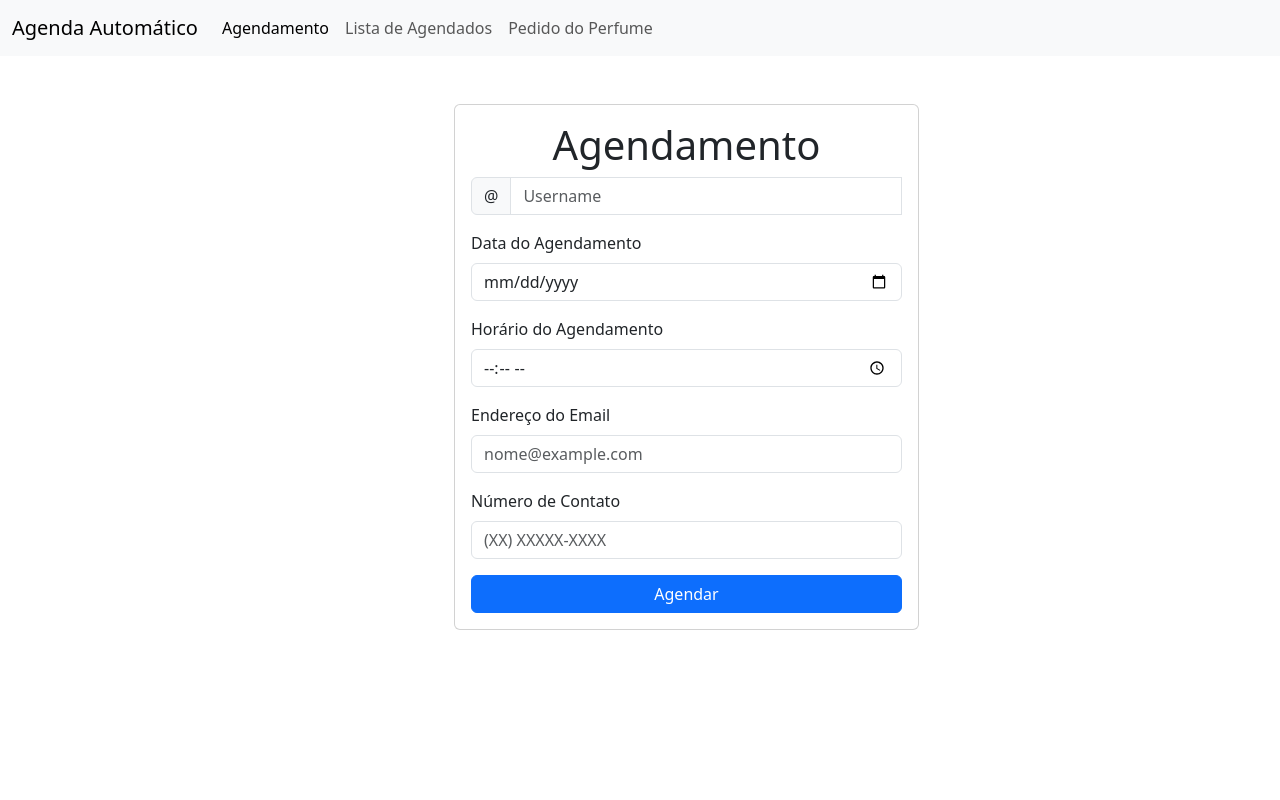
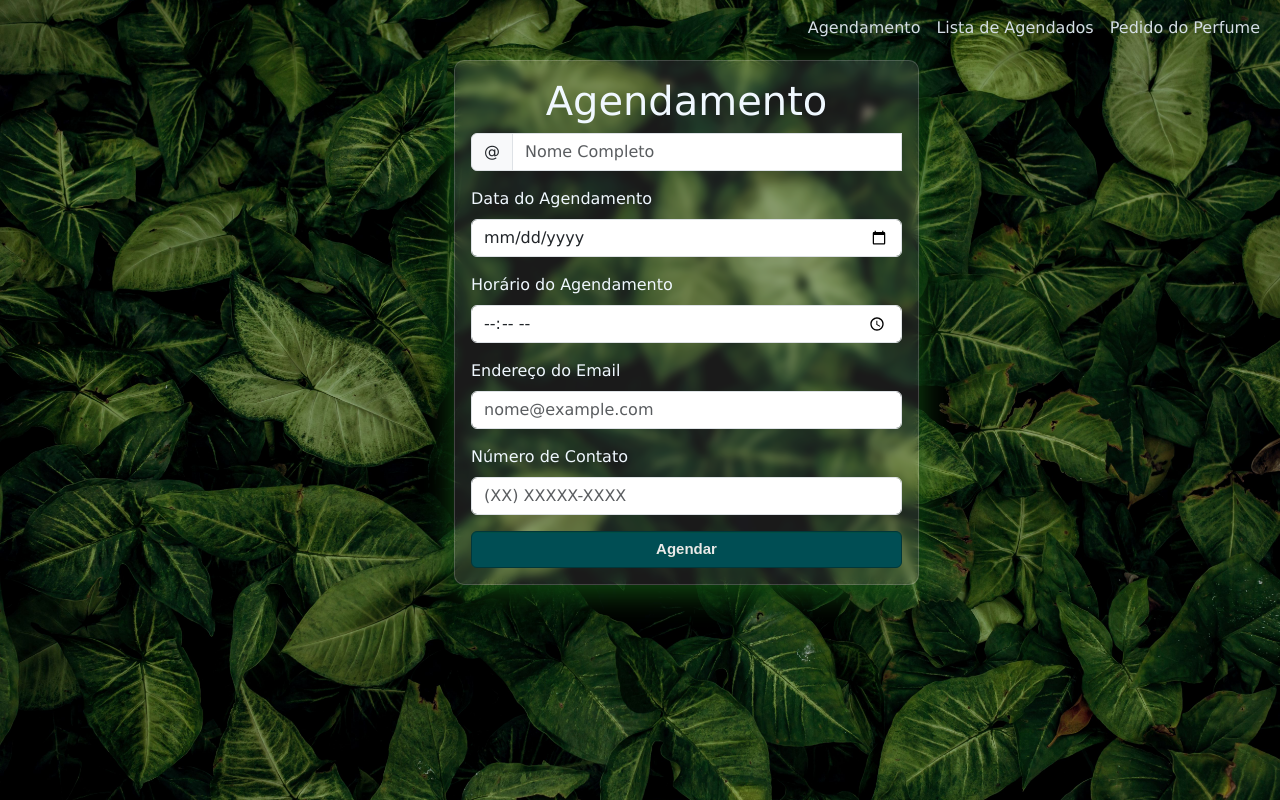
Before and after one commit to Gabrielle-Santiago/Agenda-Automatica, a Django app: page / in a window 1280 px wide. Run offline with Django 5.2, Linux system fonts and the light colour scheme.

Commit message:
Estilização da página de cadastro

```diff
--- a/AgendaAutomatica/AgendaAutomatica/settings.py
+++ b/AgendaAutomatica/AgendaAutomatica/settings.py
@@ -117,7 +117,9 @@ USE_TZ = True
 # Static files (CSS, JavaScript, Images)
 # https://docs.djangoproject.com/en/5.1/howto/static-files/
 
-STATIC_URL = 'static/'
+BASE_DIR = Path(__file__).resolve().parent.parent
+
+STATIC_URL = '/static/'
 
 STATICFILES_DIRS = [
     os.path.join(BASE_DIR, 'static'),
--- a/AgendaAutomatica/static/css/style.css
+++ b/AgendaAutomatica/static/css/style.css
@@ -0,0 +1,61 @@
+body{
+    color: #f0f8ff;
+    font-family:'Lucida Sans', 'Lucida Sans Regular', 'Lucida Grande', 'Lucida Sans Unicode', Geneva, Verdana, sans-serif;
+}
+
+/* Deixa o menu transparente e sem borda */
+#nav-bar {
+    background-color: transparent !important;
+    border: none;
+}
+
+nav a {
+    color: #d5dee6 !important;
+}
+
+/* Cria o desfoque e a transparência do formulário */
+#formulario{
+    background: #ffffff1a;
+    box-shadow: 0 8px 32px 0 rgb(17, 77, 17);
+    backdrop-filter: blur( 4px );
+    -webkit-backdrop-filter: blur( 4px );
+    border-radius: 10px;
+    border: 1px solid #ffffff2e;
+}
+
+/* Configuração da imagem do fundo */
+#folhas {
+    position: absolute;
+    bottom: 0;
+    width: 100%;
+    height: 100%;
+    object-fit: cover;
+    z-index: -1;
+    overflow: hidden;
+}
+
+/* Estilização do botão */
+.myButton {
+	box-shadow:inset 0px 1px 0px 0px #004f45;
+	background:linear-gradient(to bottom, #004e54 5%, #004e54 100%);
+	background-color:#004e54;
+	border-radius:6px;
+	border:1px solid #01373a;
+	display:inline-block;
+	cursor:pointer;
+	color:#e9e9e9;
+	font-family:Arial;
+	font-size:15px;
+	font-weight:bold;
+	padding:6px 24px;
+	text-decoration:none;
+	text-shadow:0px 1px 0px #004f45;
+}
+.myButton:hover {
+	background:linear-gradient(to bottom, #004e54 5%, #004e54 100%);
+	background-color:#004e54;
+}
+.myButton:active {
+	position:relative;
+	top:1px;
+}
--- a/AgendaAutomatica/static/js/index.js
+++ b/AgendaAutomatica/static/js/index.js
@@ -0,0 +1 @@
+// Configaração do horário
--- a/AgendaAutomatica/task/templates/cadastro.html
+++ b/AgendaAutomatica/task/templates/cadastro.html
@@ -1,11 +1,13 @@
 {% extends "menu.html" %}
+
+{% load static %}
 
 {% block content %}
 
-<main class="container mt-5">
+<main class="container mt-1">
         <div class="col-md-5 offset-md-4">
 
-            <form method="POST" class="card card-body needs-validation" novalidate>
+            <form method="POST" class="card card-body needs-validation" id="formulario" novalidate>
 
                 <h1 class="text-center">Agendamento</h1>
 
@@ -16,11 +18,10 @@
                     <div class="input-group mb-3">
 
                         <span class="input-group-text" id="inputGroupPrepend3">@</span>
-                        <input type="text" class="form-control" placeholder="Username" aria-label="Username" aria-describedby="inputGroupPrepend3" id="validationUsername" name="username" required>
+                        <input type="text" class="form-control" placeholder="Nome Completo" aria-label="Username" aria-describedby="inputGroupPrepend3" id="validationUsername" name="username" required>
                         <div id="validationUsernameFeedback" class="invalid-feedback">
                             Por favor, adicione um nome.
                         </div>
-
                     </div>
 
                     <div class="mb-3">
@@ -55,8 +56,12 @@
                         </div>
                     </div>
 
-                    <input class="btn btn-primary" type="submit" value="Agendar">
+                    <input class="myButton" class="btn btn-primary" type="submit" value="Agendar">
                 </form>
         </div>
 </main>
+<div class="wave-background">
+<img src="{% static 'img/fundo/folhas.jpeg' %}" id="folhas" alt="Folha background">
+</div>
+
 {% endblock %}
--- a/AgendaAutomatica/task/templates/menu.html
+++ b/AgendaAutomatica/task/templates/menu.html
@@ -13,12 +13,10 @@
     <script src="https://cdn.jsdelivr.net/npm/bootstrap@5.3.3/dist/js/bootstrap.bundle.min.js" integrity="sha384-YvpcrYf0tY3lHB60NNkmXc5s9fDVZLESaAA55NDzOxhy9GkcIdslK1eN7N6jIeHz" crossorigin="anonymous"></script>
 
     <main>
-        <nav class="navbar navbar-expand-lg bg-body-tertiary">
+        <nav class="navbar navbar-expand-lg bg-body-tertiary" id="nav-bar">
             <div class="container-fluid">
-
               <div class="collapse navbar-collapse" id="navbarNav">
-                    <a class="navbar-brand">Agenda Automático</a>
-                    <ul class="navbar-nav">
+                    <ul class="navbar-nav ms-auto">
 
                         <li class="nav-item">
                         <a class="nav-link active" aria-current="page" href="/">Agendamento</a>
```
Also changed, not shown: AgendaAutomatica/static/img/fundo/folhas.jpeg (added), AgendaAutomatica/static/img/logo/IMG-20240907-WA0004.jpg (added), AgendaAutomatica/static/img/logo/IMG-20240907-WA0005.jpg (added), AgendaAutomatica/static/img/logo/IMG-20240907-WA0006.jpg (added), AgendaAutomatica/static/img/logo/IMG-20240907-WA0007.jpg (added).
